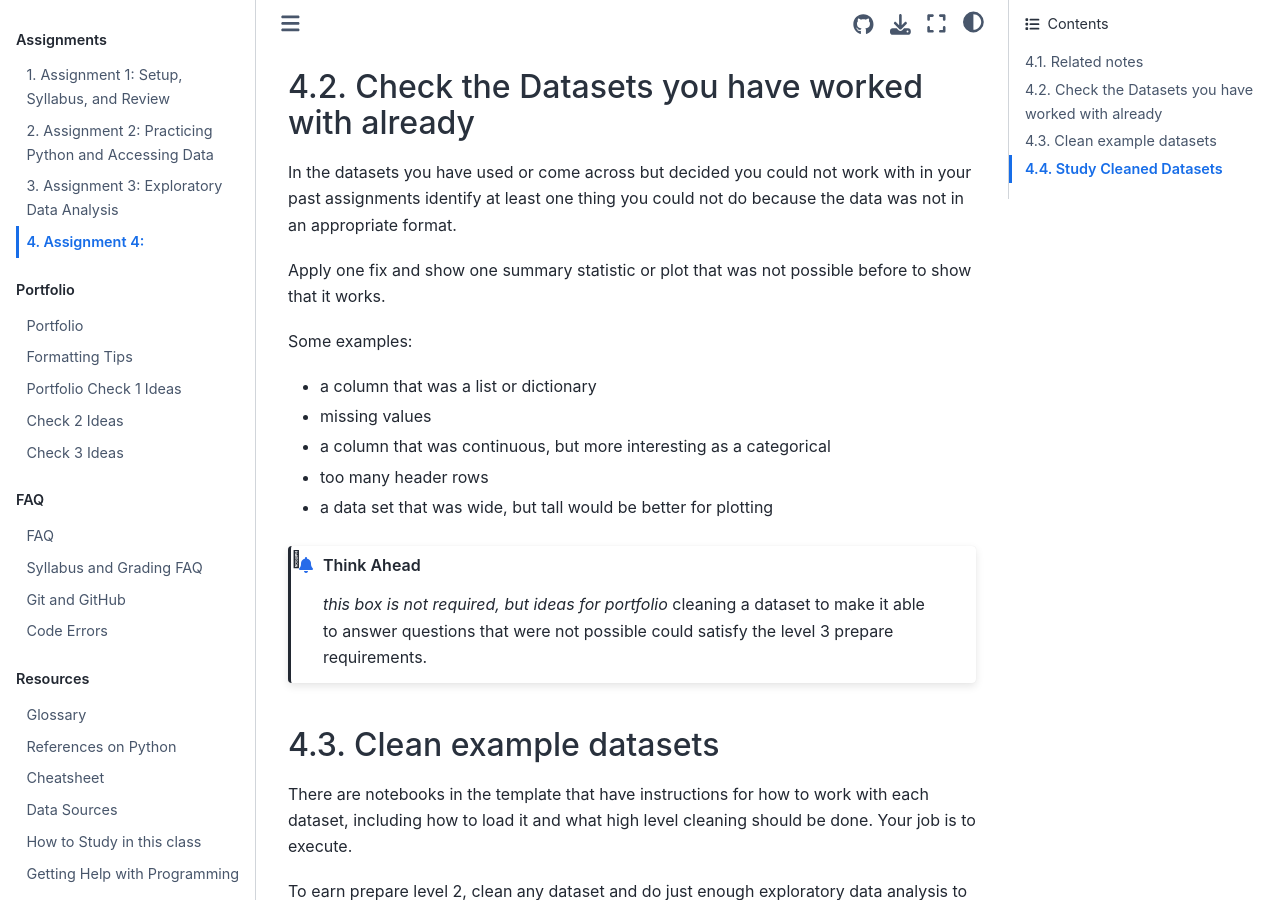
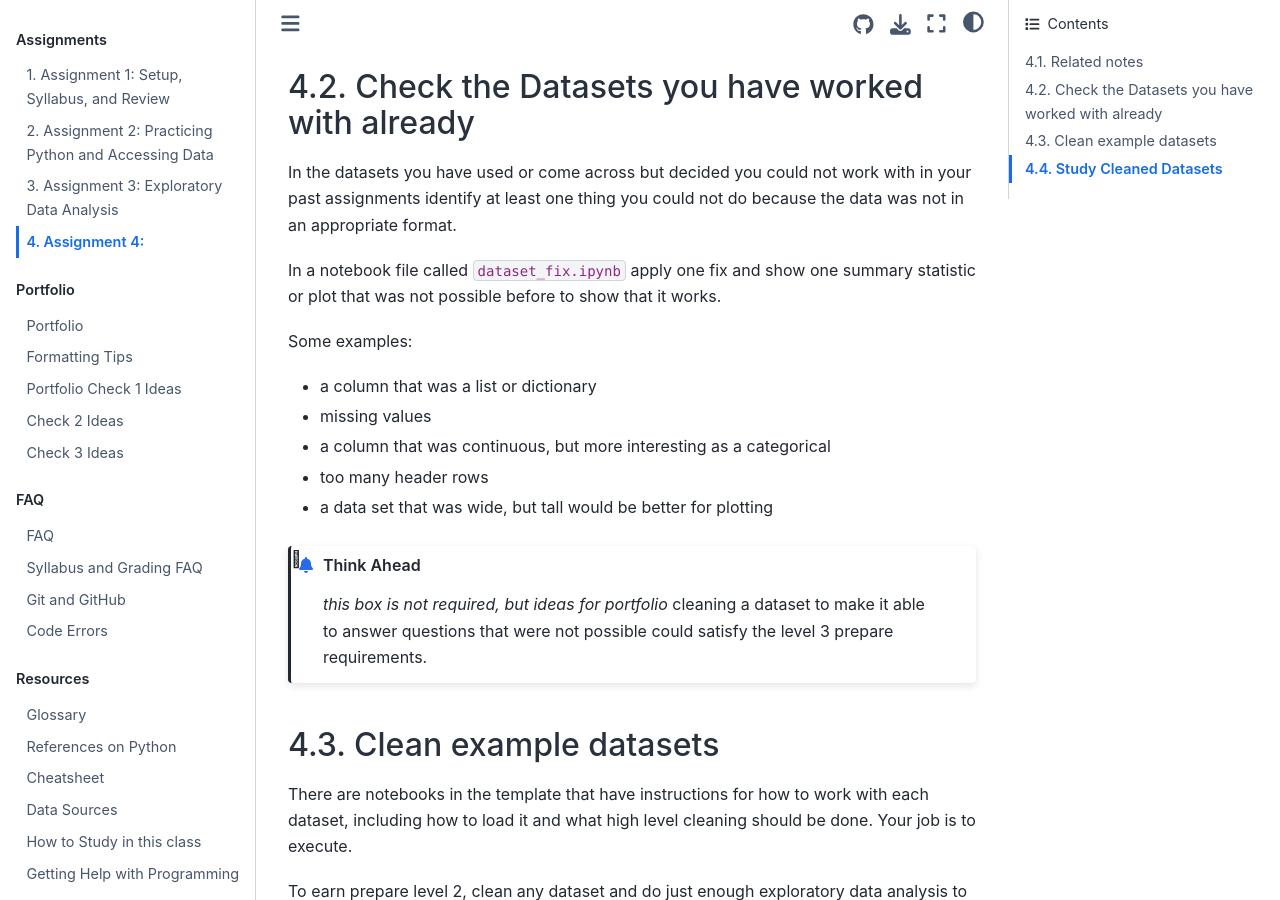
Before and after one commit to rhodyprog4ds/BrownFall23, a Jupyter Book: the page built from assignments/04-prepare.md, in a window 1280 px wide and 900 px high, scrolled down 502 px. Built offline with Jupyter Book 1.0.4 settings and Sphinx 7.4.7 and the Sphinx Book theme 1.1.4, drawn with Linux system fonts in a browser that asks for light colours; pages that are not in the unit, such as notebooks, are missing from menus.

Commit message:
add file name, closes #4

```diff
--- a/assignments/04-prepare.md
+++ b/assignments/04-prepare.md
@@ -26,7 +26,7 @@ In the datasets you have used or come across but decided you could not work with
 in your past assignments identify at least one
 thing you could not do because the data was not in an appropriate format.
 
-Apply one fix and show one summary statistic or plot that was not possible before
+In a notebook file called `dataset_fix.ipynb` apply one fix and show one summary statistic or plot that was not possible before
 to show that it works.
 
 
```
